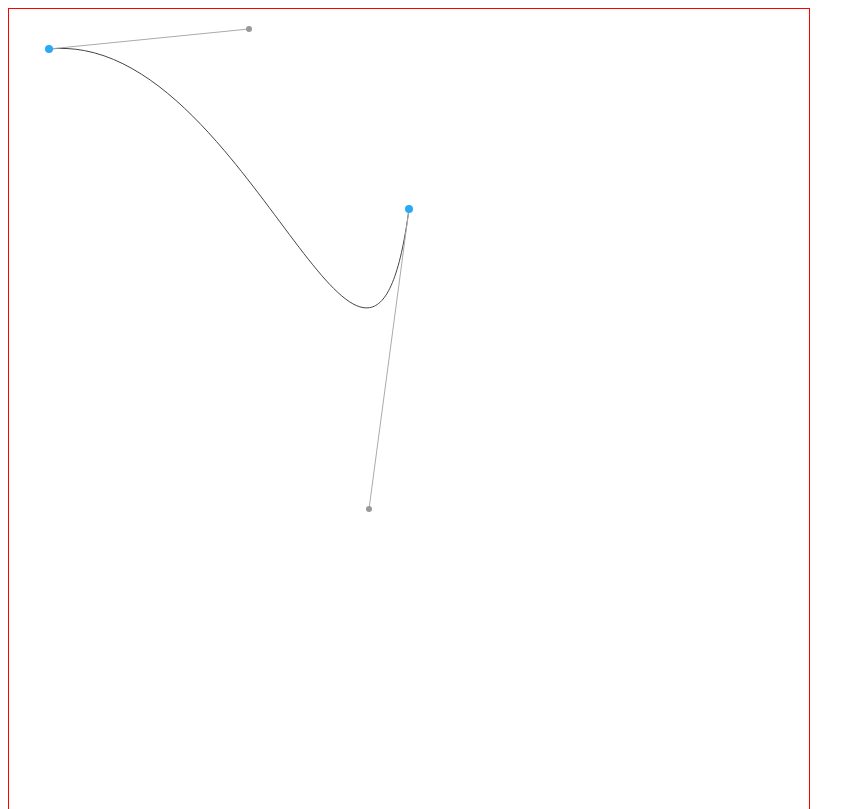
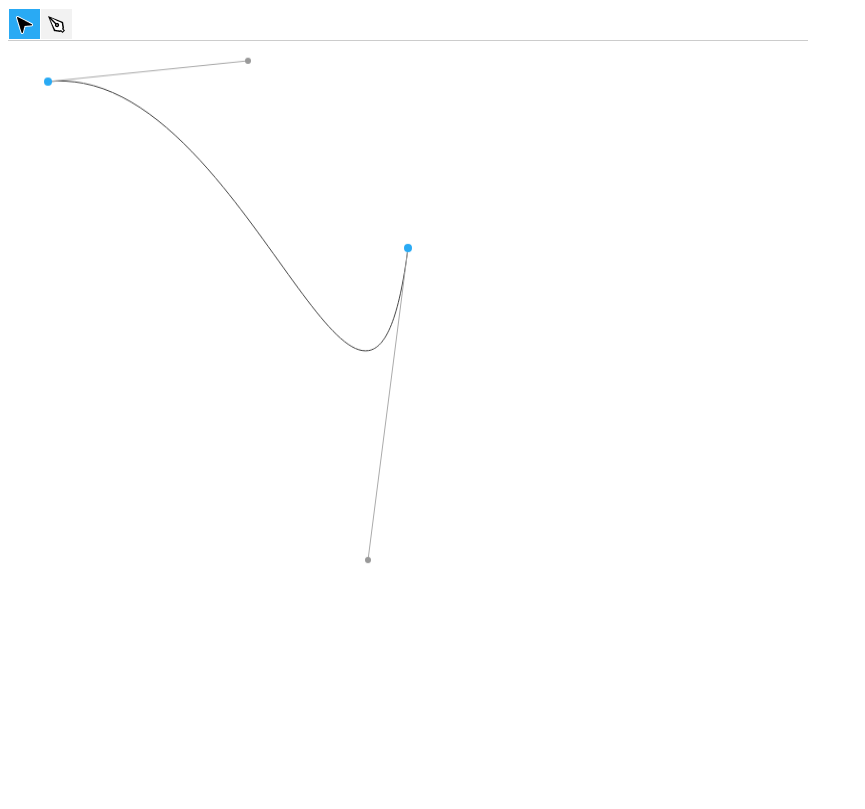
Before and after one commit to alexharri/bezier, a website built with webpack: page index.html in a window 1280 px wide. Shown: the top 809 px of the page, without its empty margins (0-865 px from the left). Built offline with nearby package versions, Linux system fonts and the light colour scheme.

Commit message:
Toolbar created.

```diff
--- a/index.html
+++ b/index.html
@@ -8,6 +8,7 @@
   </head>
   <body>
     <div class="main-container" id="main-container">
+      <header id="toolbar" class="toolbar"></header>
       <canvas id="canvas" width="800" height="800"></canvas>
     </div>
     <script src="bundle.js"></script>
--- a/index.js
+++ b/index.js
@@ -2,12 +2,17 @@ const { onToolMouseDown, onToolMouseMove, onToolMouseUp } = require("./src/tools
 const toPosition = require("./src/utils/toPosition");
 const render = require("./src/render/render");
 const { onKeyDown, onKeyUp } = require("./src/utils/keyboard");
+const createToolBar = require("./src/tools/toolbar");
+
+const canvs = document.getElementById("canvas");
 
 window.onkeydown  = onKeyDown;
 window.onkeyup    = onKeyUp;
 
-window.onmousedown  = onToolMouseDown;
-window.onmousemove  = onToolMouseMove;
-window.onmouseup    = onToolMouseUp;
+canvas.onmousedown  = onToolMouseDown;
+canvas.onmousemove  = onToolMouseMove;
+canvas.onmouseup    = onToolMouseUp;
+
+createToolBar();
 
 render(null, { noPosition: true }); // Initial render
--- a/main.css
+++ b/main.css
@@ -1,13 +1,35 @@
 .main-container {
-  height: 800px;
+  height: 832px;
   width: 800px;
-  border: 1px solid red;
   position: relative;
+}
+
+header.toolbar {
+  display: block;
+  height: 32px;
+  display: flex;
+  border-bottom: 1px solid rgba(0,0,0,.2);
+}
+
+.tool {
+  height: 32px;
+  width: 32px;
+  background-color: rgba(0,0,0,.05);
+  border: none;
+  outline: none;
+  border: 1px solid white;
+  border-right: none;
+  background-repeat: no-repeat;
+  background-position: 50% 50%;
+}
+
+.tool.active {
+  background-color: #29aaf4;
 }
 
 #canvas {
   position: absolute;
-  top: 0;
+  top: 32px;
   right: 0;
   left: 0;
   bottom: 0;
--- a/src/canvas/getCanvasOffset.js
+++ b/src/canvas/getCanvasOffset.js
@@ -1,5 +1,5 @@
-const mainContainer = document.getElementById("main-container");
-const getMainRect = () => mainContainer.getBoundingClientRect();
+const canvas = document.getElementById("canvas");
+const getCanvasRect = () => canvas.getBoundingClientRect();
 
-exports.getLeftOffset = () => getMainRect().left;
-exports.getTopOffset  = () => getMainRect().top;
+exports.getLeftOffset = () => getCanvasRect().left;
+exports.getTopOffset  = () => getCanvasRect().top;
--- /dev/null
+++ b/src/tools/toolbar.js
@@ -0,0 +1,45 @@
+const { setTool } = require("./tools");
+
+const tools = [
+  {
+    icon: "default-cursor.png",
+    toolKey: "v",
+    id: "movetool",
+    position: {
+      x: 7,
+      y: 7,
+    },
+  },
+  {
+    icon: "pen-cursor.png",
+    toolKey: "p",
+    id: "pentool",
+    position: {
+      x: 7,
+      y: 7,
+    },
+  },
+];
+
+module.exports = function createToolBar() {
+  const toolElements = tools.map(({ icon, toolKey, id, position }) => {
+    const toolEl = document.createElement("BUTTON");
+    toolEl.classList.add("tool");
+    toolEl.id = id;
+    toolEl.style.backgroundImage = `url("static/images/${icon}")`;
+    toolEl.style.backgroundPositionX = `${position.x}px`;
+    toolEl.style.backgroundPositionY = `${position.y}px`;
+    toolEl.setAttribute("data-tool-key", toolKey);
+
+    if (id === "movetool") {
+      toolEl.classList.add("active");
+    }
+
+    toolEl.onclick = () => setTool(toolKey);
+    return toolEl;
+  });
+
+  toolElements.forEach((toolEl) => {
+    document.getElementById("toolbar").appendChild(toolEl);
+  });
+}
--- a/src/tools/tools.js
+++ b/src/tools/tools.js
@@ -33,6 +33,14 @@ exports.setTool = function setTool(key) {
     currentTool = tools[key];
     setCursor(currentTool);
     render(null, { useLastPosition: true });
+  }
+
+  const elArr = document.querySelectorAll("[data-tool-key]");
+  for (let i = 0; i < elArr.length; i += 1) {
+    elArr[i].classList.remove("active");
+    if (elArr[i].getAttribute("data-tool-key") === key) {
+      elArr[i].classList.add("active");
+    }
   }
 }
 
```
